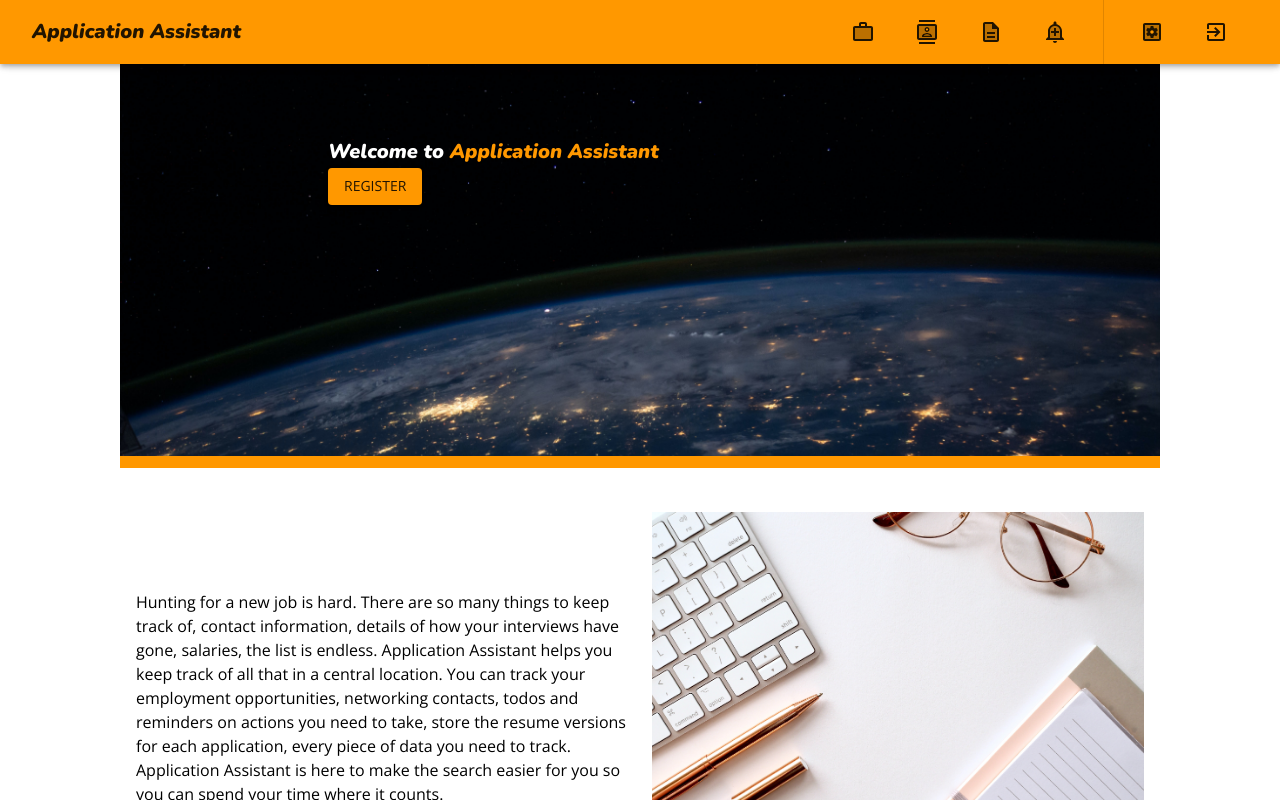
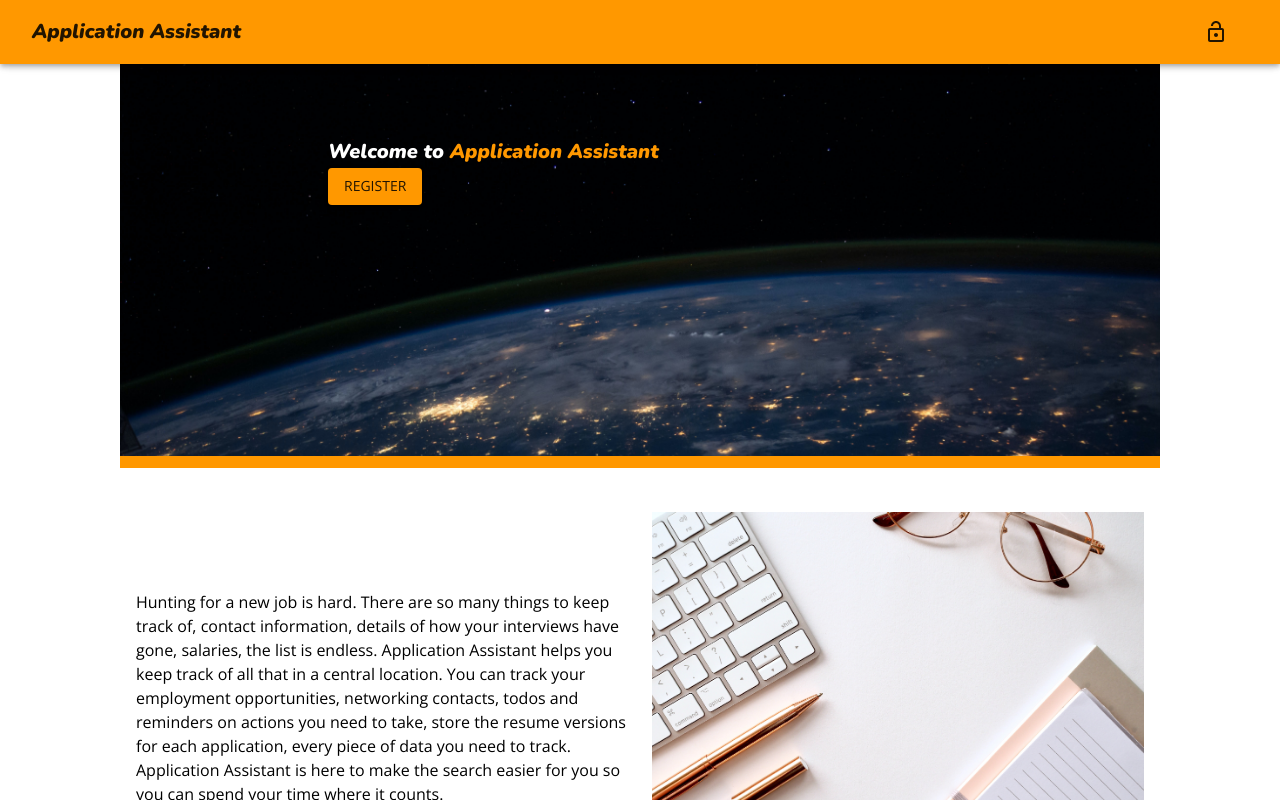
Before and after one commit to titanian229/applicationassistant, a React (Create React App) app in the folder client/: page / in a window 1280 px wide. Shown: the top 800 px of the page. Built offline with nearby package versions, Linux system fonts and the light colour scheme; a web font is replaced by a local one.

Commit message:
Changed desktop version's navbar icons based on user login status

```diff
--- a/client/src/components/Navbar/index.js
+++ b/client/src/components/Navbar/index.js
@@ -18,7 +18,7 @@ import AddAlertIcon from '@material-ui/icons/AddAlertTwoTone';
 import WorkIcon from '@material-ui/icons/WorkTwoTone';
 import SettingsIcon from '@material-ui/icons/SettingsApplicationsTwoTone';
 import ExitToAppIcon from '@material-ui/icons/ExitToAppTwoTone';
-// import LockOpenOutlinedIcon from '@material-ui/icons/LockOpenOutlined';
+import LockOpenOutlinedIcon from '@material-ui/icons/LockOpenOutlined';
 
 const useStyles = makeStyles((theme) => ({
     root: {
@@ -66,6 +66,8 @@ const Navbar = () => {
                     Application Assistant
                 </Typography>
                 {/* //icons visible on desktop view */}
+                {globalStore.isAuthenticated ? (
+                    <>
                         <Tooltip title="Applications">
                             <IconButton
                                 className={classes.desktopNavIcons}
@@ -141,6 +143,21 @@ const Navbar = () => {
                             </IconButton>
                         </Tooltip>
                         {/* //END DESKTOP BUTTONS */}
+                    </>
+                ) : (
+                    <Tooltip title="Log In">
+                        <IconButton
+                            className={classes.desktopNavIcons}
+                            edge="start"
+                            color="inherit"
+                            aria-label="Log In"
+                            component={Link}
+                            to="/login"
+                        >
+                            <LockOpenOutlinedIcon />
+                        </IconButton>
+                    </Tooltip>
+                )}
                 <IconButton
                     className={clsx(globalStore.reminders === 0 && classes.hidden)}
                     edge="start"
```
Lines whose indentation alone changed are shown as unchanged.
